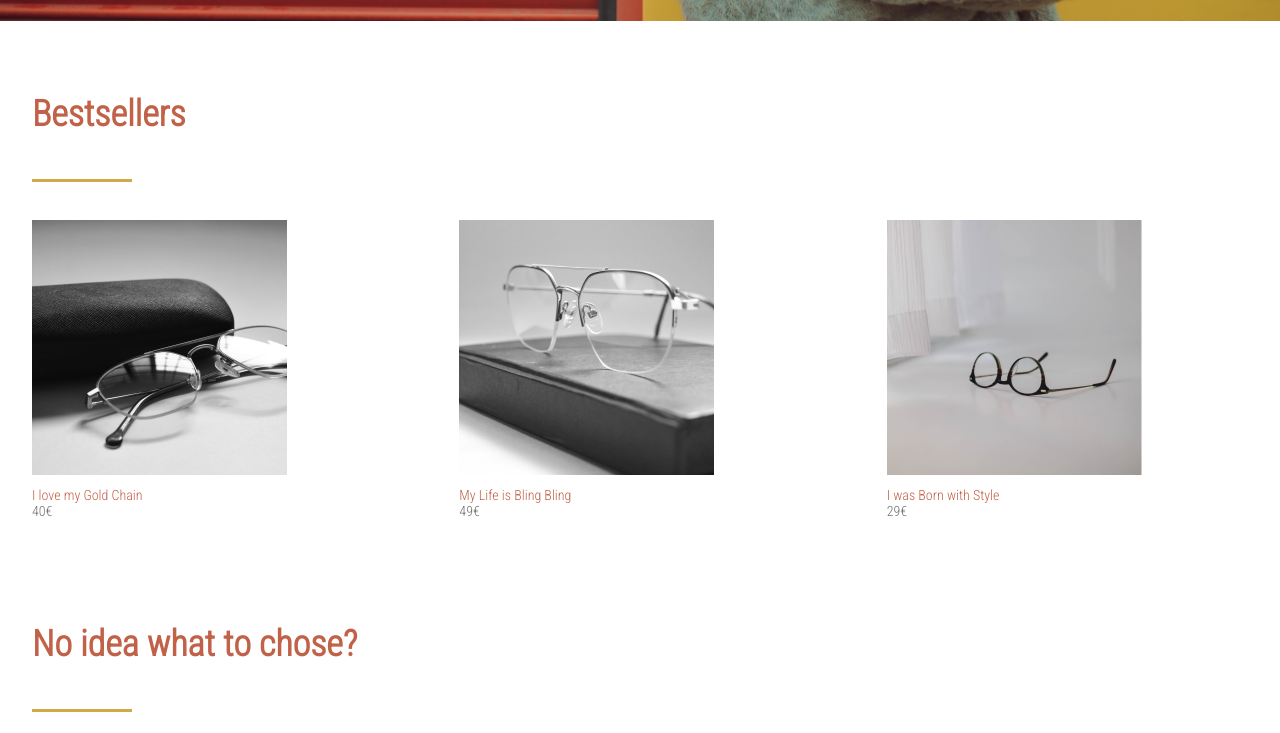
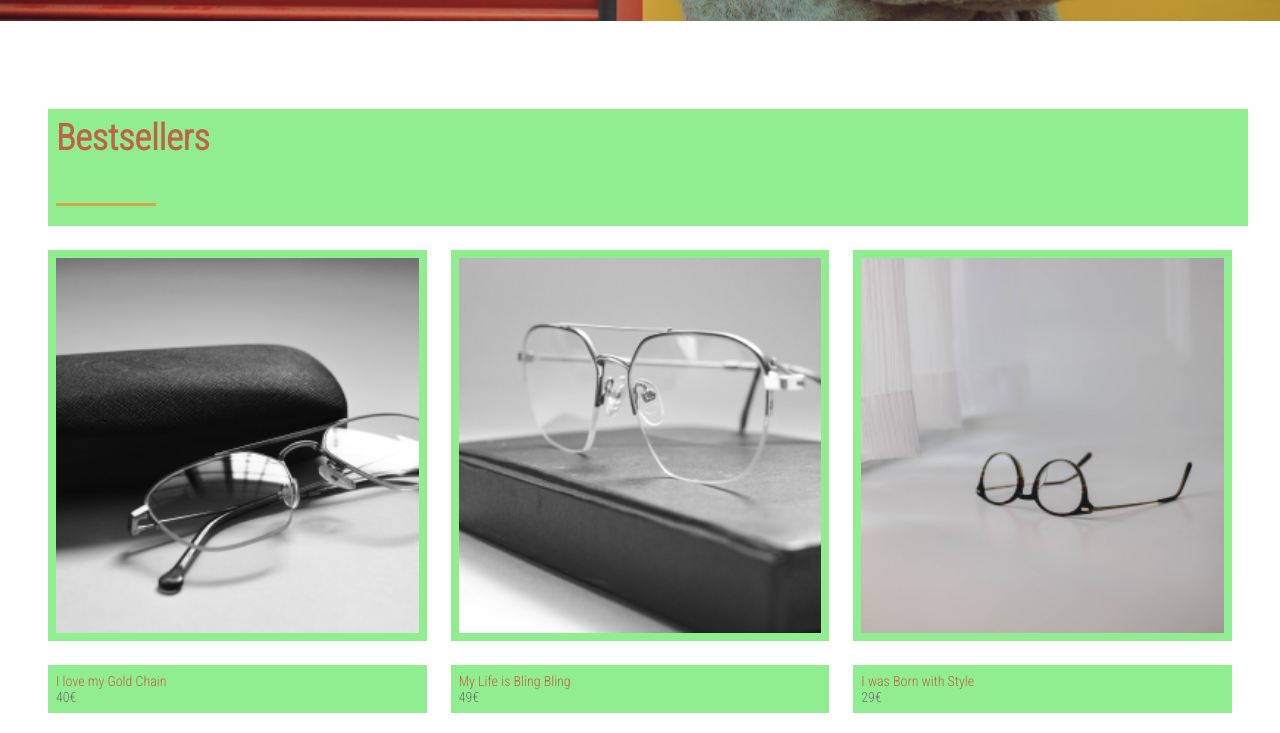
Before and after one commit to justmejonathan/bandoo, a plain HTML site: page index.html in a window 1280 px wide. Shown: the part 727-1460 px from the top of the page. Drawn offline with Linux system fonts and the light colour scheme.

Commit message:
I adjusted the bestsellers section to the new grid layout

```diff
--- a/index.html
+++ b/index.html
@@ -30,27 +30,35 @@
 <!-- BESTSELLER SECTION -->
 		  		<div id="inner-grid-bestsellers">
 		  			<div class="section-headline">
-		  				<h2> Bestsellers </h2>
+		  				<h2> Bestsellers</h2>
 						<img class = "line-below-headline" src = "img/line-below-headlines.png" alt = "Line Below Headline">
 		  			</div>
-		  			<div class = "bestseller">
-		  				<img src = "img/first-bestseller.png" alt = "picture of glasses bands" class = "fit-image">
+		  			<div class = "bestseller1">
+						<img src = "img/first-bestseller.png" alt = "picture of glasses bands" class = "fit-image">
+					</div>
+					<div class = "bestseller1-description">
 						<p class = "product-description"> I love my Gold Chain </p>
 						<p class = "prize"> 40€ </p>
-		  			</div>
-		  			<div class = "bestseller">
+					</div>
+
+		  			<div class = "bestseller2">
 		  				<img src = "img/second-bestseller.png" alt = "picture of glasses bands" class = "fit-image">
+					</div>
+					<div class = "bestseller2-description">
 						<p class = "product-description"> My Life is Bling Bling </p>
 						<p class = "prize"> 49€ </p>
-		  			</div>
-		  			<div class = "bestseller">
-		  				<img src = "img/third-bestseller.png" alt = "picture of glasses bands" class = "fit-image">
+					</div>
+
+		  			<div class = "bestseller3">
+						<img src = "img/third-bestseller.png" alt = "picture of glasses bands" class = "fit-image">
+					</div>
+					<div class = "bestseller3-description">
 						<p class = "product-description"> I was Born with Style </p>
 						<p class = prize> 29€ </p>
-		  			</div>
+					</div>
 				</div>
 <!-- RECOMMENDATION SECTION -->
-				<div id="inner-grid-bestsellers">
+				<div id="inner-grid-recommendation">
 					<div class="section-headline">
 		  				<h2> No idea what to chose? </h2>
 						<img class = "line-below-headline" src = "img/line-below-headlines.png" alt = "Line Below Headline">
--- a/stylesheet_contact.css
+++ b/stylesheet_contact.css
@@ -216,7 +216,7 @@ ul li a{
 }
 /* Large Devices */
 @media (min-width: 992px){
-  #outer-grid {
+#outer-grid {
   display: grid;
   grid-template-rows: auto auto auto;
   grid-template-columns: 1fr;
--- a/stylesheet_index.css
+++ b/stylesheet_index.css
@@ -29,7 +29,7 @@ h2 {
 #outer-grid {
   display: grid;
   grid-template-rows: auto auto auto auto auto auto;
-  grid-template-columns: 1fr;
+  grid-template-columns: auto;
   grid-gap: 40px;
 }
 #outer-grid > div {
@@ -41,7 +41,7 @@ h2 {
 #outer-grid > #inner-grid-header {
   background-image: url(img/bannerpic.jpg);
   background-size: cover;
-  height: 250px;
+  height: 60vh;
   color: white;
   font-size: 4vw;
   padding: 8px;
@@ -60,7 +60,7 @@ h2 {
 }
 #slogan-div {
 	grid-area: 3/1/4/3;
-	bottom: 1000px;
+	bottom: 10px;
 }
 
 .logo {
@@ -99,23 +99,46 @@ ul li a{
 /*BESTSELLERS SECTION*/
 #inner-grid-bestsellers {
   display: grid;
-  grid-template-columns: 1fr;
-  grid-template-rows: auto auto auto auto;
+  grid-template-columns: 50% 50%;
+  grid-template-rows: auto auto auto auto auto;
   grid-gap: 5px;
+  align-content: left;
 }
 #inner-grid-bestsellers > div {
-  /*background: lightgreen;*/
+  background: lightgreen;
   padding: 8px;
 }
 .section-headline {
-	width: 255px;
-	margin: auto;
+	width: 100vw;
+  grid-area: 1/1/2/2;
+  align-self: left;
+  margin-left: 0%;
 }
 
-.bestseller{
-	text-align: center;
+.bestseller1{
+  text-align: left;
+  grid-area: 2/1/3/2;
+  background: lightgreen;
 }
-
+.bestseller2{
+  text-align: left;
+  grid-area: 3/1/4/2;
+  background: lightgreen;
+}
+.bestseller3{
+  text-align: left;
+  grid-area: 4/1/5/2;
+  background: lightgreen;
+}
+.bestseller1-description{
+  grid-area: 2/2/3/3;
+}
+.bestseller2-description{
+  grid-area: 3/2/4/3;
+}
+.bestseller3-description{
+  grid-area: 4/2/5/3;
+}
 /*RECOMMNDATION SECTION*/
 #inner-grid-recommendation {
   display: grid;
@@ -130,7 +153,7 @@ ul li a{
 }
 .section-headline {
   width: 255px;
-  margin: auto;
+  margin: 0;
 }
 .recommendation-paragraph{
   margin-top: 20px;
@@ -145,13 +168,13 @@ ul li a{
   grid-gap: 5px;
 }
 #inner-grid-new-collection > div {
-  /*background: lightgreen;*/
+  background: lightgreen;
   padding: 8px;
 }
 #inner-grid-new-collection > #summer-collection-section-image {
   background-image: url(img/girl-with-sunglasses.png);
   background-size: cover;
-  width: 255px;
+  width: 255px !important;
   height: 143px;
   color: white;
   padding: 8px;
@@ -199,8 +222,8 @@ ul li a{
 
 .fit-image {
   object-fit: cover;
-  width:255px;
-  height:255px;
+  width:100%;
+  height:100%;
 }
 
 /*FOOTER*/
@@ -288,6 +311,7 @@ nav {
 ul {
 
 }
+
 ul li{
 	list-style: none;
 	display: inline-block;
@@ -303,18 +327,17 @@ ul li a{
 /*BESTSELLERS SECTION MEDIUM DEVICES*/
 #inner-grid-bestsellers {
   display: grid;
-  grid-template-columns: 1fr 1fr 1fr;
-  grid-template-rows: auto 1fr;
-  grid-gap: 10px 50px;
+  grid-template-columns: auto auto auto auto auto auto auto auto;
+  grid-template-rows: auto auto auto;
+  grid-gap: 10px;
   text-align: left;
 }
 #inner-grid-bestsellers > div {
-  /*background: lightgreen;*/
+  background: lightgreen;
   padding: 8px;
 }
 .section-headline {
-	grid-area: 1/1/2/4;
-	width: 500px;
+	grid-area: 1/1/2/9;
 	margin: 0;
 }
 .product-description{
@@ -327,10 +350,34 @@ ul li a{
 	font-size: 14px;
 	color: #707070;
 }
-.bestseller{
-	text-align: left;
-	grid-row-start: 2;
-	grid-row-end: 3;
+.fit-image {
+  object-fit: cover;
+  width:100%;
+  height:100%;
+}
+.bestseller1{
+  text-align: left;
+  grid-area: 2/1/3/3;
+  background: lightgreen;
+}
+.bestseller2{
+  text-align: left;
+  grid-area: 2/4/3/6;
+  background: lightgreen;
+}
+.bestseller3{
+  text-align: left;
+  grid-area: 2/7/3/9;
+  background: lightgreen;
+}
+.bestseller1-description{
+  grid-area: 3/1/4/3;
+}
+.bestseller2-description{
+  grid-area: 3/4/4/6;
+}
+.bestseller3-description{
+  grid-area: 3/7/4/9;
 }
 /*NEW COLLECTION SECTION MEDIUM DEVICES*/
 #inner-grid-new-collection {
@@ -399,11 +446,6 @@ ul li a{
 	grid-row-end: 3;
 	text-align: left;
 }
-.fit-image {
-  object-fit: cover;
-  width:177px;
-  height:177px;
-}
 /*FOOTER MEDIUM DEVICES*/
 #inner-grid-footer {
   display: grid;
@@ -436,6 +478,19 @@ ul li a{
 }
 /* Large Devices */
 @media (min-width: 992px){
+
+#outer-grid {
+  display: grid;
+  grid-template-rows: auto auto auto auto auto auto;
+  grid-template-columns: 1fr;
+  grid-gap: 40px;
+}
+#outer-grid > div {
+  /*background-color: green;*/
+  color: white;
+  font-size: 4vw;
+  padding: 8px;
+}
 /*HEADER SECTION LARGE DEVICES*/
 #outer-grid > #inner-grid-header {
   background-image: url(img/bannerpic.jpg);
@@ -467,10 +522,46 @@ ul li a{
 #outer-grid > #inner-grid-bestsellers {
 	padding: 24px;
 }
+#inner-grid-bestsellers {
+  display: grid;
+  grid-template-rows: auto auto auto;
+  grid-template-columns: auto auto auto auto auto auto auto auto auto auto auto auto;
+  grid-gap: 24px;
+  margin: 24px;
+}
 .fit-image {
   object-fit: cover;
-  width:255px;
-  height:255px;
+  width:100%;
+  height:100%;
+}
+.section-headline {
+  background: lightgreen;
+  grid-area: 1/1/2/13;
+  width:100%;
+}
+.bestseller1{
+  text-align: left;
+  grid-area: 2/1/3/5;
+  background: lightgreen;
+}
+.bestseller2{
+  text-align: left;
+  grid-area: 2/5/3/9;
+  background: lightgreen;
+}
+.bestseller3{
+  text-align: left;
+  grid-area: 2/9/3/13;
+  background: lightgreen;
+}
+.bestseller1-description{
+  grid-area: 3/1/4/5;
+}
+.bestseller2-description{
+  grid-area: 3/5/4/9;
+}
+.bestseller3-description{
+  grid-area: 3/9/4/13;
 }
 /*NEW COLLECTION SECTION LARGE DEVICES*/
 #outer-grid > #inner-grid-new-collection {
```
